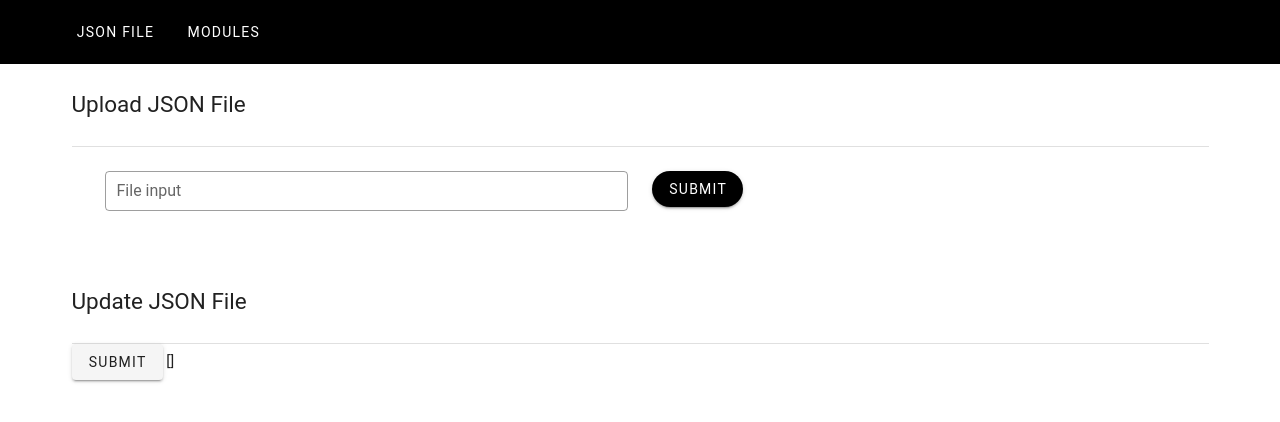
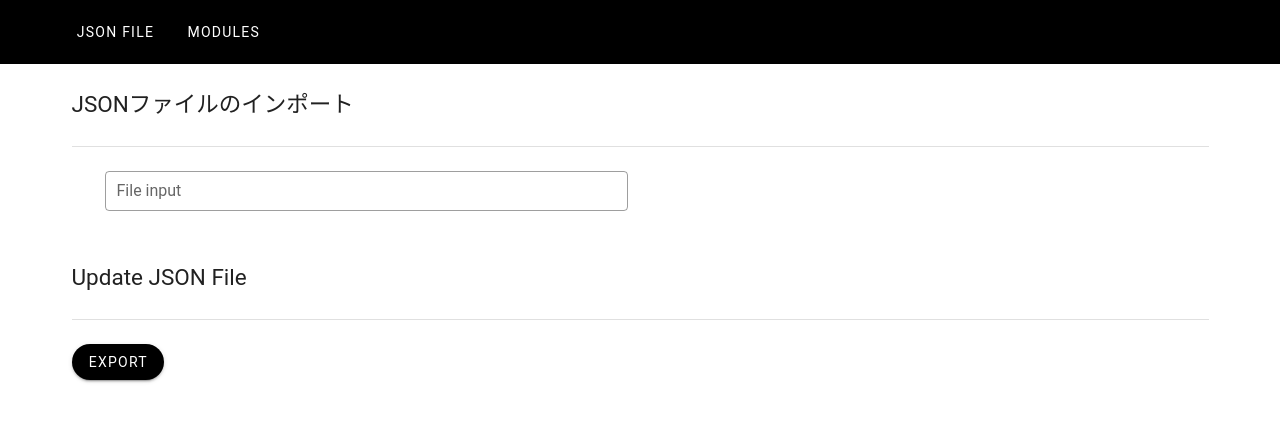
Before and after one commit to otis-co-ltd/sushi-cms-json, a Vue app: page / in a window 1280 px wide. Shown: the top 422 px of the page. Built offline with nearby package versions, Linux system fonts and the light colour scheme.

Commit message:
Download JSON file format

```diff
--- a/src/views/Home.vue
+++ b/src/views/Home.vue
@@ -2,7 +2,7 @@
   <v-container>
     <v-row>
       <v-col cols="12">
-        <h2>Upload JSON File</h2>
+        <h2>JSONファイルのインポート</h2>
       </v-col>
       <v-col cols="12">
           <v-divider></v-divider>
@@ -10,7 +10,6 @@
     </v-row>
     <v-row>
       <v-col cols="6">
-        <!-- <input type="file" @change="loadTextFromFile" /> -->
         <v-file-input
           id="selectFiles"
           label="File input"
@@ -19,16 +18,6 @@
           prepend-icon="mdi-paperclip"
           @change="loadTextFromFile"
         ></v-file-input>
-      </v-col>
-      <v-col cols="6">
-        <v-btn
-          id="import"
-          class="white--text"
-          color="black"
-          rounded
-        >
-          Submit
-        </v-btn>
       </v-col>
       <v-col cols="6">
         <pre id="result"></pre>
@@ -42,64 +31,89 @@
           <v-divider></v-divider>
       </v-col>
     </v-row>
-    <v-row v-for="(value, key) in users" v-bind:key="key">
+    <v-row>
+      <v-col cols="12">
+        <v-btn
+          @click="getNewJSONValue"
+          :key="uploadFile"
+          class="white--text"
+          color="black"
+          rounded
+        >
+          Export
+        </v-btn>
+        <!-- {{data}} -->
+      </v-col>
+    </v-row>
+    <!-- <div id="element">
+      <div v-if="!data.length">Invalid</div> -->
+      <v-row v-for="(value, key) in data" v-bind:key="key">
           <v-col cols="4">
             <v-subheader>{{value.key}}</v-subheader>
           </v-col>
           <v-col cols="8">
-          <!-- <input :type="text" :name="key" :v-model="test" :value="value" /> -->
             <v-text-field
-            v-model="users[key].value"
+              v-model="data[key].value"
               :value="value.value"
               :name="value.key"
               outlined
             ></v-text-field>
           </v-col>
-        <!-- <input :v-model="value" type="text" :value="value"/> -->
       </v-row>
-    <v-btn
-      @click="testGet"
-      :key="uploadFile"
-    >
-      Submit
-    </v-btn>
-    {{users}}
+    <!-- </div> -->
   </v-container>
 </template>
 
 <script>
+import downloadjs from 'downloadjs';
+
 export default {
   data() {
     return {
       uploadFile: null,
-      users: [],
+      data: [],
       result: null,
       selectFiles: null,
-      value: null,
+      value: null
     };
   },
   methods:{
     loadTextFromFile() {
+
+      this.errorMessage = '';
+      this.data = [];
       const file = document.getElementById('selectFiles').files[0];
-      // const file = ev.target.files[0];
       const reader = new FileReader();
 
       reader.onload = e => {
           Object.keys(JSON.parse(e.target.result)).forEach(key => {
-          this.users.push({
+            this.data.push({
               key: key,
               value: JSON.parse(e.target.result)[key],
             });
           });
-
       }
 
       reader.readAsText(file);
     },
-    testGet() {
-      console.log(this.users);
-      // export
-    },
+    getNewJSONValue() {
+      var jsonStr = '{';
+      var l = this.data.length;
+      var i = 0;
+      this.data.forEach((value, index) => {
+        i++;
+        jsonStr += '"'+this.data[index].key+'":'
+            + '"' + this.data[index].value + '"';
+
+        if (l !== i) {
+          jsonStr += ',';
+        }
+      });
+
+      jsonStr += '}';
+
+      downloadjs(jsonStr, "apidata.json", "text/plain");
+    }
   }
 };
 </script>
```
Lines whose indentation alone changed are shown as unchanged.
